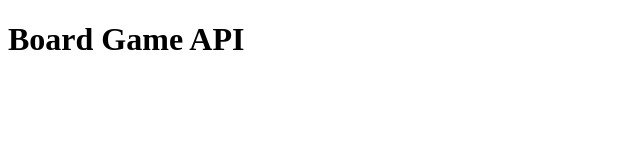
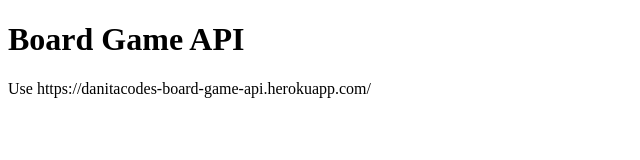
Before and after one commit to danitacodes/board-game-api, a website: page index.html in a window 1280 px wide. Shown: the whole page, without its empty margins (0-640 px from the left). Drawn offline with Linux system fonts and the light colour scheme.

Commit message:
updating

```diff
--- a/index.html
+++ b/index.html
@@ -9,6 +9,6 @@
 <body>
     <h1>Board Game API</h1>
 
-
+    <p>Use https://danitacodes-board-game-api.herokuapp.com/</p>
 </body>
 </html>
```
